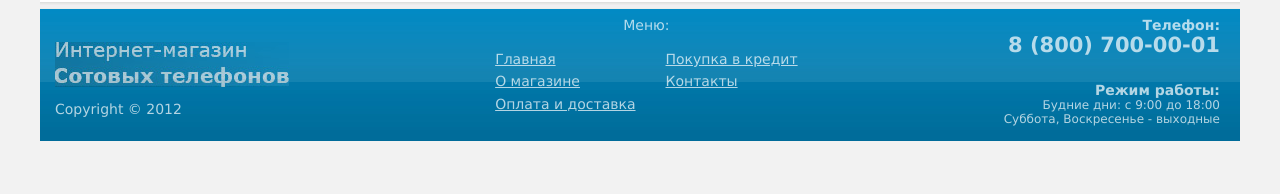
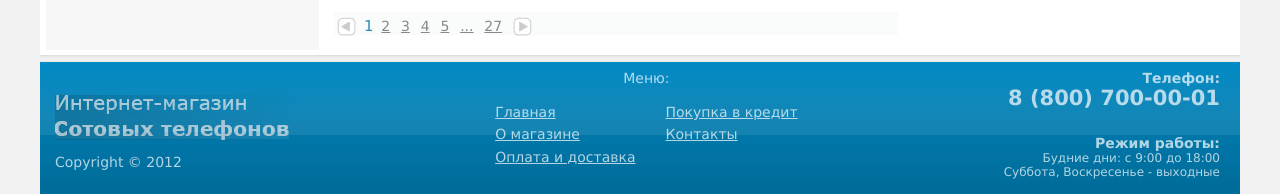
Before and after one commit to vik2573/shop-practice, a website: page public/catalog-line.html in a window 1280 px wide. Shown: the part 2826-3020 px from the top of the page. Before the commit the page ends 2967 px from the top, so only its background shows below. Drawn offline with Linux system fonts and the light colour scheme.

Commit message:
create pager

```diff
--- a/public/catalog-line.html
+++ b/public/catalog-line.html
@@ -321,6 +321,17 @@
 							<p class="cat-line-more"><a href="#">подробнее...</a></p>
 						</div>
 					</section>
+					<div class="pager">
+						<a href="#"><img src="images/pager-prev.jpg" alt="назад"></a>
+						<span>1</span>
+						<a href="#">2</a>
+						<a href="#">3</a>
+						<a href="#">4</a>
+						<a href="#">5</a>
+						<a href="#">...</a>
+						<a href="#">27</a>
+						<a href="#"><img src="images/pager-next.jpg" alt="вперед"></a>
+					</div>
 				</div>
 			</div>
 		</section>
--- a/src/less/catalog-line.less
+++ b/src/less/catalog-line.less
@@ -95,8 +95,28 @@
       }
     }
   }
-  & .product-line:last-child {
+  & .product-line:last-of-type {
     padding-bottom: 40px;
     border-bottom: 2px solid @describe-border-color;
   }
+  & .pager {
+    font-size: 15px;
+    background: @pager-bg-color;
+    color: @describe-title-color;
+    margin: 15px;
+    & a {
+      font-size: 14px;
+      color: @line-sort-color;
+      text-decoration: underline;
+      padding: 0 3px;
+      & img {
+       position: relative;
+        top: 5px;
+      }
+      & a:hover {
+        text-decoration: none;
+        color: @line-sort-color;
+      }
+    }
+  }
 }
--- a/src/less/partials/params.less
+++ b/src/less/partials/params.less
@@ -28,6 +28,7 @@
 @input-bd-color: #959b9e;
 @describe-title-color: #2b8aba;
 @describe-border-color: #edf2f5;
+@pager-bg-color: #fafbfb;
 @grad-color: linear-gradient(to right, #2375a4 0%, #29bad8 1%,#207cca 64%,#2375a4 100%);
 @new-lab-color: url(images/new-nav.jpg) left center no-repeat;
 @leader-lab-color: url(images/lider-nav.jpg) left center no-repeat;
```
Also changed, not shown: public/bundle.min.css.
